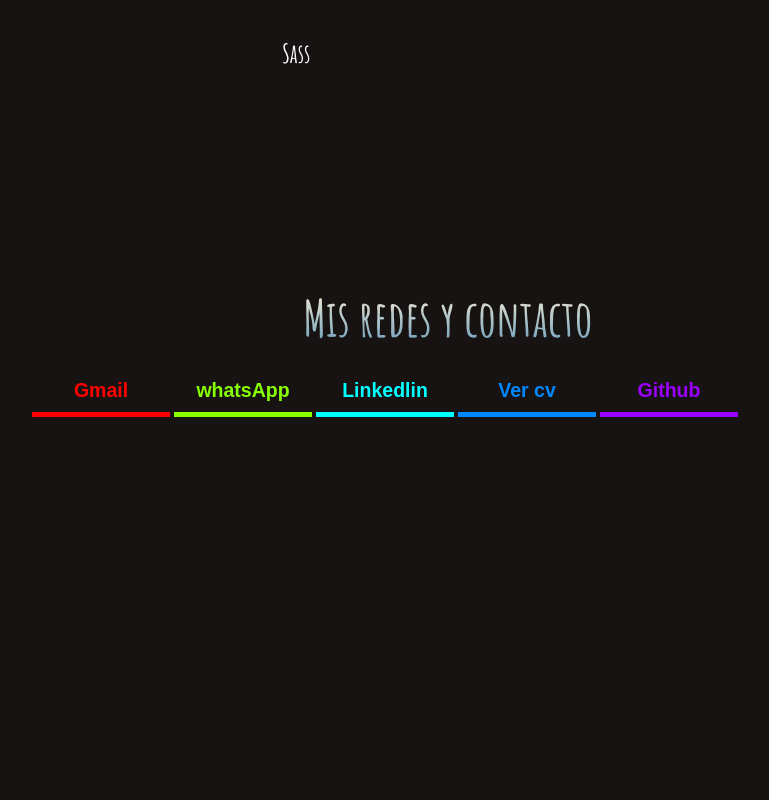
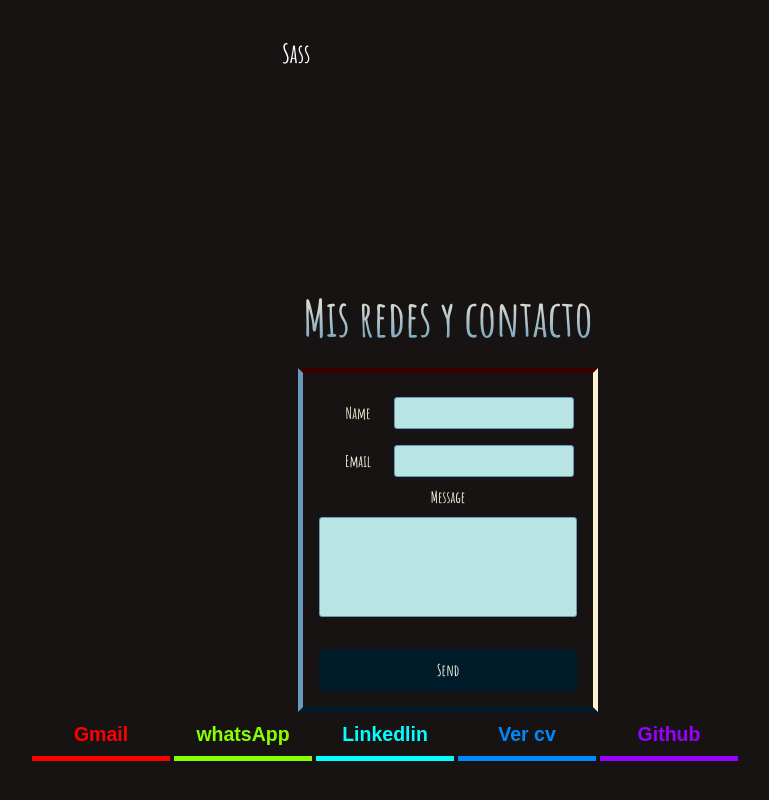
Before and after one commit to diegop1zarro/Portfolio, a React (Create React App) app: page / in a window 1280 px wide. Shown: the part 1885-2685 px from the top of the page, without its empty margins (192-961 px from the left). Before the commit the page ends 2353 px from the top, so only its background shows below. Built offline with nearby package versions, Linux system fonts and the light colour scheme; a web font is replaced by a local one.

Commit message:
email js

```diff
--- a/package.json
+++ b/package.json
@@ -3,6 +3,7 @@
   "version": "0.1.0",
   "private": true,
   "dependencies": {
+    "@emailjs/browser": "^3.7.0",
     "@emotion/react": "^11.10.4",
     "@emotion/styled": "^11.10.4",
     "@iconify-icons/logos": "^1.2.16",
--- a/src/Components/Contact/Contact.jsx
+++ b/src/Components/Contact/Contact.jsx
@@ -1,10 +1,12 @@
 import React from 'react'
 import CV_Diego from '../../CV_Diego.pdf'
+import EmailJS from '../EmailJS/EmailJS'
 import './Contact.css'
 export default function Contact() {
   return (
     <div className='Contact'>
     <h2>Mis redes y contacto</h2>
+    <EmailJS/>
    <div id='body'>
  <div id='menu'>
  <ul>
--- /dev/null
+++ b/src/Components/EmailJS/EmailJS.css
@@ -0,0 +1,50 @@
+.form{
+    width: 300px;
+    padding: 16px;
+    margin: 0 auto;
+    color: beige;
+    border-top: #3a0000 5px solid;
+    border-right: #fdf0d5 5px solid;
+    border-bottom: #001c2b 5px solid;
+    border-left: #669bbc 5px solid;
+}
+.form label{
+    width: 72px;
+    font-weight: bold;
+    display: inline-block;
+}
+
+.form input[type = "text"], .form input[type = "email"]{
+    width: 180px;
+    padding: 3px 10px;
+    border: 1px solid #669bbc;
+    border-radius: 3px;
+    background-color: #b8e4e4;
+    margin: 8px 0;
+    display: inline-block;
+}
+
+.form input[type = "submit"]{
+    width: 100%;
+    padding: 8px 16px;
+    margin-top: 32px;
+    border: 1px solid #001c2b;
+    border-radius: 5px;
+    display: block;
+    color: beige;
+    background-color: #001c2b;
+}
+.form input[type = "submit"]:hover{
+    transition: 0.5s;
+    background-color: #3a0000;
+}
+.form textarea{
+    width: 100%;
+    height: 100px;
+    border:  1px solid #669bbc;
+    border-radius: 3px;
+    background-color: #b8e4e4;
+    margin: 8px 0;
+    resize: none;
+    display: block;
+}
--- /dev/null
+++ b/src/Components/EmailJS/EmailJS.jsx
@@ -0,0 +1,48 @@
+import React, { useRef , useState} from 'react';
+import emailjs from '@emailjs/browser';
+import './EmailJS.css'
+
+const EmailJS = () => {
+  const form = useRef();
+ const [input , setInput] = useState ({
+    user_name :'',
+    user_email: '',
+    message : ''
+ })
+const handleInput = (e)=>{
+    e.preventDefault()
+    setInput({
+        ...input,
+        [e.target.name]: e.target.value
+      });
+}
+  const sendEmail = (e) => {
+    e.preventDefault();
+
+    emailjs.sendForm('service_co9xwh5','template_ep4xy8h', form.current,'VZYbMxL4f2Q01pBP9')
+      .then((result) => {
+          console.log(result.text);
+      }, (error) => {
+          console.log(error.text);
+      });
+
+      setInput({
+        user_name :'',
+        user_email: '',
+        message : ''
+      })
+  };
+console.log(input)
+  return (
+    <form className='form' ref={form} onSubmit={sendEmail}>
+      <label>Name</label>
+      <input type="text" name="user_name" onChange={e=>handleInput(e)} value={input.user_name} />
+      <label>Email</label>
+      <input type="email" name="user_email" onChange={e=>handleInput(e)} value={input.user_email} />
+      <label>Message</label>
+      <textarea name="message" onChange={e=>handleInput(e)} value={input.message} />
+      <input type="submit" value="Send" />
+    </form>
+  );
+};
+export default EmailJS
```
Also changed, not shown: 1 other file (tests, documents, lock files or other folders).
